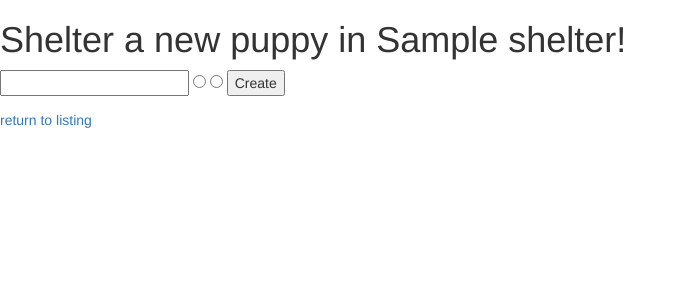
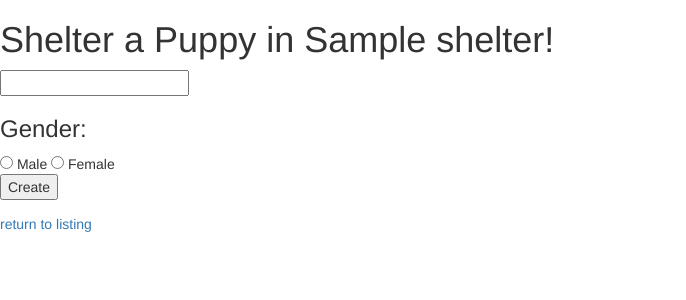
Before and after one commit to TsubasaK111/PuppyShelter, a Flask app: page /shelters/1/new/ in a window 1280 px wide. Shown: the top 300 px of the page, without its empty margins (0-686 px from the left). Run offline with Flask 2, Linux system fonts and the light colour scheme; tables that the repository leaves empty hold one stand-in row (values such as "Sample post"); some libraries are stand-ins or nearby versions.

Commit message:
feat: make additional WTCForm usage in new_puppy controller/view.

```diff
--- a/puppies/forms.py
+++ b/puppies/forms.py
@@ -5,9 +5,9 @@ class NewPuppyForm(Form):
                         [ validators.InputRequired(),
                           validators.Length(min=2, max=50) ])
     gender = StringField("Gender", [validators.Length(min=4, max=7)])
-    # weight = StringField("Weight")
-    # dateOfBirth = DateField("Date of Birth", format='%m/%d/%y')
+    weight = StringField("Weight")
+    dateOfBirth = DateField("Date of Birth", format='%m/%d/%y')
     # shelter = StringField( "Sheltered in:",
-    #                        [validators.InputRequired] )
-    # shelter_id = IntegerField( "Sheltered in:",
-                            #    [validators.InputRequired] )
+    #                        [validators.InputRequired()] )
+    shelter_id = IntegerField( "Sheltered in:",
+                               [validators.InputRequired()] )
--- a/puppies/templates/new_puppy.html
+++ b/puppies/templates/new_puppy.html
@@ -1,10 +1,13 @@
-<h1>Shelter a new puppy in {{shelter.name}}!</h1>
+<h1>Shelter a Puppy in {{shelter.name}}!</h1>
 
 <form action = {{ url_for('new_puppy', shelter_id = shelter.id) }} method = "POST" enctype = "multipart/form-data">
-  <input name = 'name' type = 'text' >
-  <input name = 'gender' type = 'radio', value = 'male'>
-  <input name = 'gender' type = 'radio', value = 'female'>
-  <!-- <input name = 'shelter_id' type = 'hidden', value = {{shelter.id}}> -->
+  <div><input name = 'name' type = 'text' ></div>
+  <h3>Gender:</h3>
+  <div>
+    <input name = 'gender' type = 'radio', value = 'male'> Male
+    <input name = 'gender' type = 'radio', value = 'female'> Female
+  </div>
+  <input name = 'shelter_id' type = 'hidden', value = {{shelter.id}}>
   <input type = 'submit' value = 'Create'>
 </form>
 
```
